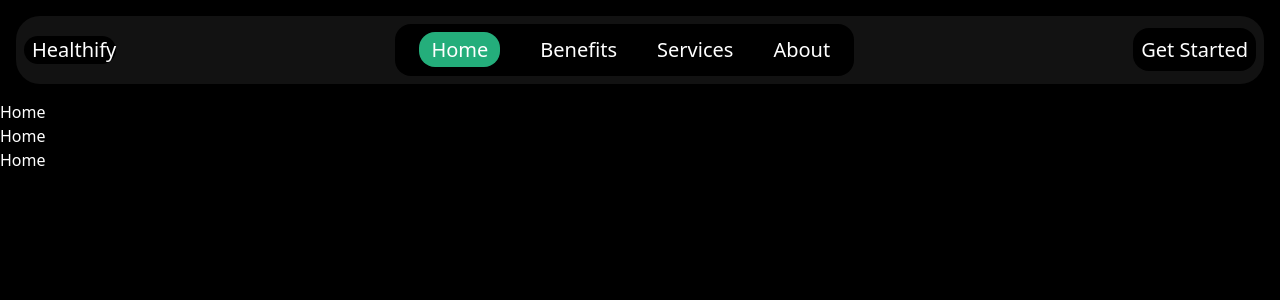
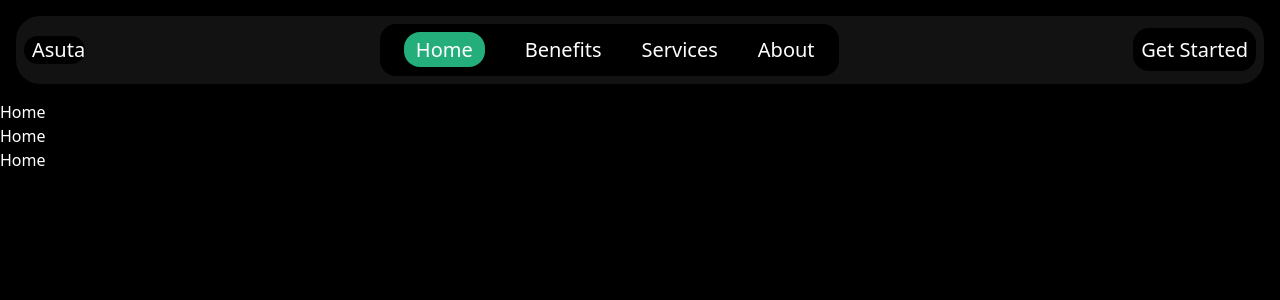
Before and after one commit to ifedolapoomoniyi/Healthify, a React (Vite) app in the folder src/Healthify_frontend/: page / in a window 1280 px wide. Shown: the top 300 px of the page. Built offline with nearby package versions, Linux system fonts and the light colour scheme.

Commit message:
fix routes

```diff
--- a/src/Healthify_frontend/src/components/Navbar.jsx
+++ b/src/Healthify_frontend/src/components/Navbar.jsx
@@ -5,7 +5,7 @@ const Navbar = () => {
 		<nav className="flex flex-row justify-between items-center rounded-3xl bg-primary text-white m-4 p-2 text-xl">
 			<div className="flex flex-row gap-2 bg-black rounded-3xl">
 				<NavLink></NavLink>
-				<NavLink>Healthify</NavLink>
+				<NavLink>Asuta</NavLink>
 			</div>
 
 			<div className="p-3 px-6 rounded-2xl bg-black space-x-10">
@@ -25,7 +25,7 @@ const Navbar = () => {
 			</div>
 
 			<div>
-				<NavLink to={'/auth/signup'} className="p-2 rounded-2xl bg-black">
+				<NavLink to={'/auth'} className="p-2 rounded-2xl bg-black">
 					Get Started
 				</NavLink>
 			</div>
```
